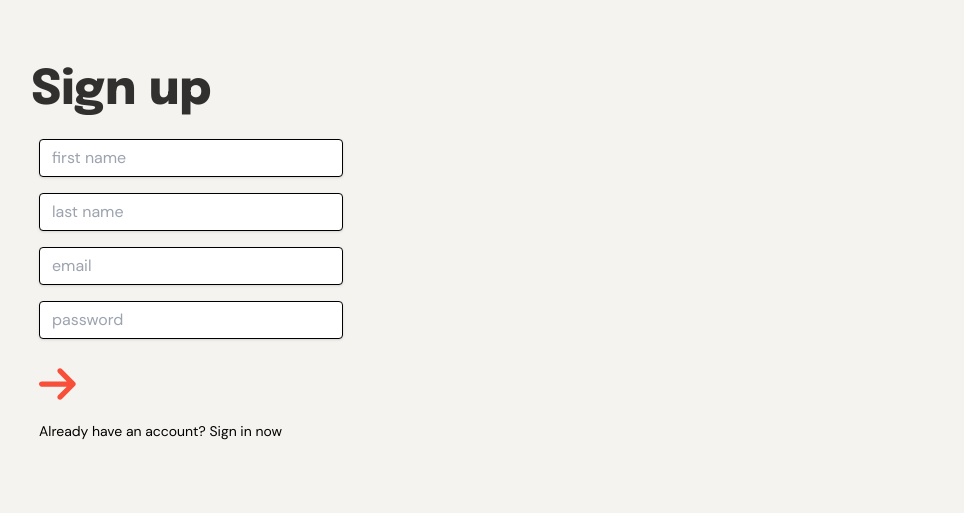
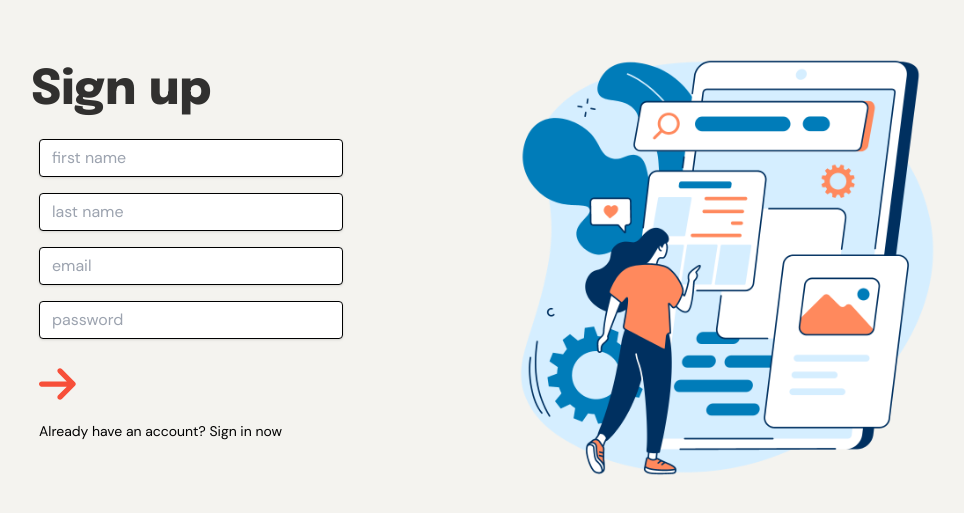
Before and after one commit to francescoGuglielmi/career_companion, a React (Create React App) app in the folder frontend/: page /signup in a window 1280 px wide. Shown: the part 109-622 px from the top of the page, without its empty margins (209-1173 px from the left). Built offline with nearby package versions, Linux system fonts and the light colour scheme.

Commit message:
added images for sign in and sign up

```diff
--- a/frontend/src/components/auth/LoginForm.js
+++ b/frontend/src/components/auth/LoginForm.js
@@ -38,11 +38,11 @@ const LogInForm = ({ navigate }) => {
   };
 
   return (
-    <div className="flex flex-col items-start justify-start h-screen md:pl-60 md:pt-40 bg-cream">
-      <h1 className="text-5xl font-epilogue-regular text-black pt-4">
-        Sign in
-      </h1>
+    <div className="flex flex-row items-start justify-start h-screen md:pl-60 md:pt-40 bg-cream">
       <div className="w-full max-w-xs">
+        <h1 className="text-5xl font-epilogue-regular text-black pt-4">
+          Sign in
+        </h1>
         <form
           onSubmit={handleSubmit}
           className="bg-cream rounded px-2 pt-6 pb-8 mb-4 font-dm-sans-regular"
@@ -78,6 +78,9 @@ const LogInForm = ({ navigate }) => {
           <p className="pt-4 text-sm">Don't have an account yet? Sign up now</p>
         </form>
       </div>
+      <div>
+          <img src="/cc-login.png" width={600} className="pl-40" />
+        </div>
     </div>
   );
 };
--- a/frontend/src/components/user/SignUpForm.js
+++ b/frontend/src/components/user/SignUpForm.js
@@ -48,11 +48,11 @@ const SignUpForm = ({ navigate }) => {
   };
 
   return (
-    <div className="flex flex-col items-start justify-start h-screen md:pl-60 md:pt-40 bg-cream">
+    <div className="flex flex-row items-start justify-start h-screen md:pl-60 md:pt-40 bg-cream">
+      <div className="w-full max-w-xs">
       <h1 className="text-5xl font-epilogue-regular text-black pt-4">
         Sign up
       </h1>
-      <div className="w-full max-w-xs">
         <form
           onSubmit={handleSubmit}
           className="bg-cream px-2 pt-6 pb-8 mb-4 font-dm-sans-regular"
@@ -108,6 +108,9 @@ const SignUpForm = ({ navigate }) => {
           <p className="pt-4 text-sm">Already have an account? Sign in now</p>
         </form>
       </div>
+      <div>
+        <img src="/cc-signup.png"  width={600} className="pl-40"/>
+      </div>
     </div>
   );
 };
```
Also changed, not shown: frontend/public/cc-login.png (added), frontend/public/cc-signup.png (added).
